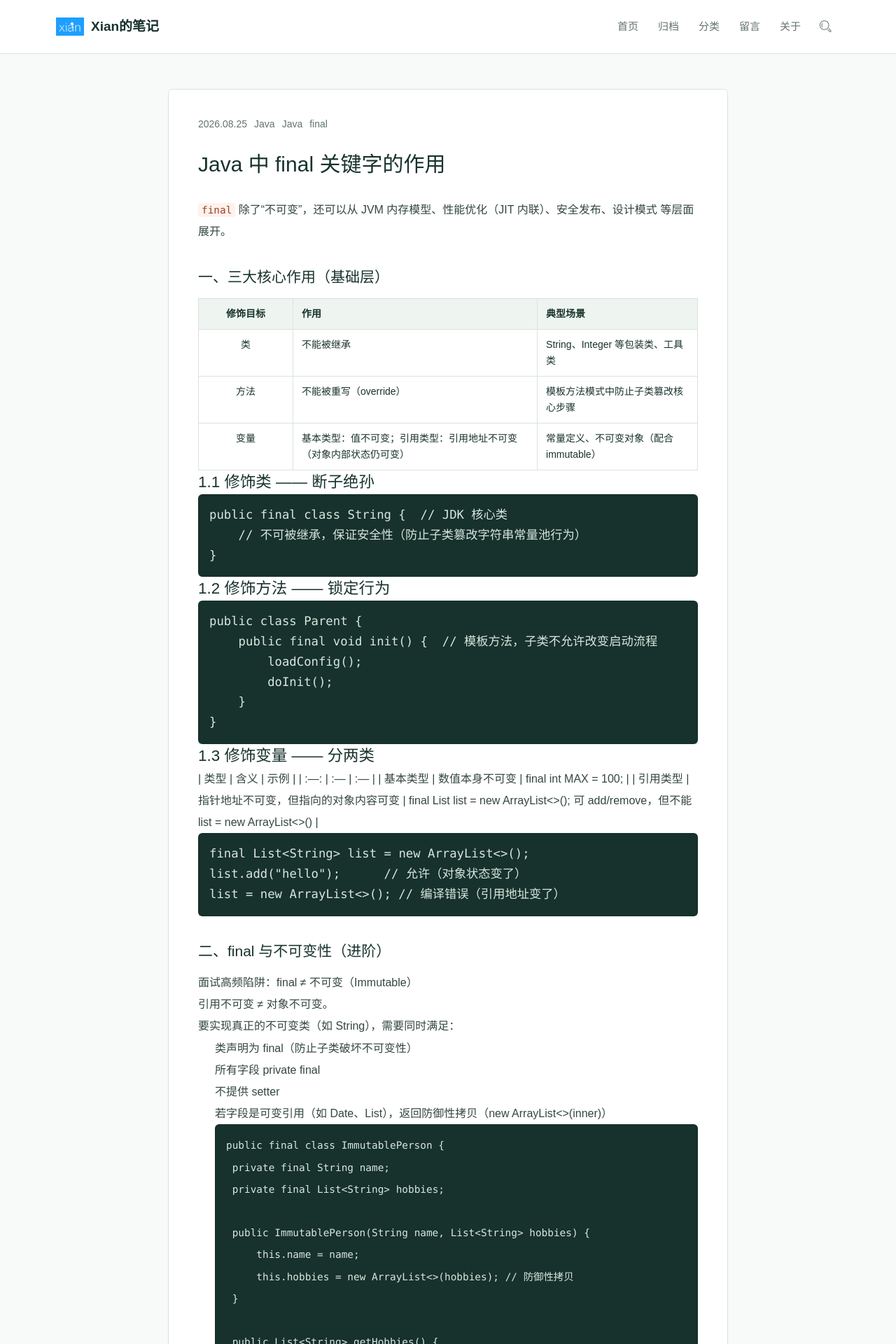
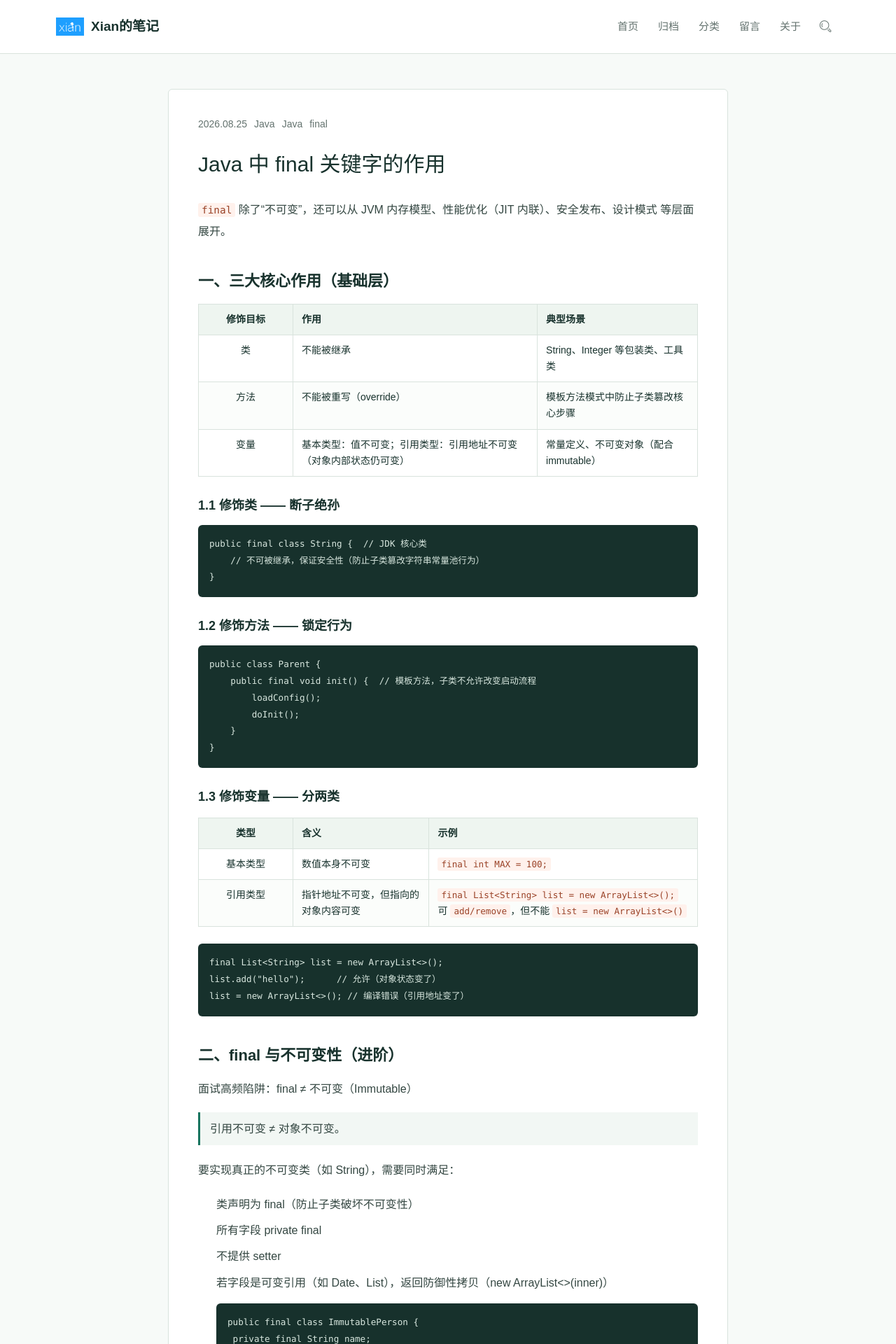
Before and after one commit to XiaoHeiXian/xiaoheixian.github.io, a Jekyll site: the page built from posts/2026-08-25-final.md, in a window 1280 px wide. Shown: the top 1920 px of the page at 70% size. Built offline with Jekyll 4.4.1, drawn with Linux system fonts in a browser that asks for light colours.

Commit message:
fix: improve article markdown rendering

````diff
--- a/posts/2026-08-25-final.md
+++ b/posts/2026-08-25-final.md
@@ -41,8 +41,9 @@ public class Parent {
 
 | 类型 | 含义 | 示例 |
 | :---: | :--- | :--- |
-| 基本类型 | 数值本身不可变 | final int MAX = 100; |
-| 引用类型 | 指针地址不可变，但指向的对象内容可变 | final List<String> list = new ArrayList<>(); 可 add/remove，但不能 list = new ArrayList<>() |
+| 基本类型 | 数值本身不可变 | `final int MAX = 100;` |
+| 引用类型 | 指针地址不可变，但指向的对象内容可变 | `final List<String> list = new ArrayList<>();` 可 `add/remove`，但不能 `list = new ArrayList<>()` |
+
 ```java
 final List<String> list = new ArrayList<>();
 list.add("hello");      // 允许（对象状态变了）
--- a/static/css/blog-v2.css
+++ b/static/css/blog-v2.css
@@ -283,7 +283,22 @@ body.blog-v2 {
 }
 
 .article-content h1 { margin: 0 0 28px; color: var(--ink); font-size: 30px; line-height: 1.35; }
-.article-content h2 { margin: 34px 0 14px; color: var(--ink); font-size: 21px; }
+
+.article-content h2 {
+  margin: 40px 0 16px;
+  color: var(--ink);
+  font-size: 22px;
+  font-weight: 700;
+  line-height: 1.45;
+}
+
+.article-content h3 {
+  margin: 28px 0 12px;
+  color: var(--ink);
+  font-size: 18px;
+  font-weight: 700;
+  line-height: 1.5;
+}
 
 .article-content p, .article-content li {
   color: #334641;
@@ -291,12 +306,29 @@ body.blog-v2 {
   line-height: 1.95;
 }
 
-.article-content ul, .article-content ol { padding-left: 24px; }
+.article-content p { margin: 0 0 18px; }
+
+.article-content ul, .article-content ol {
+  margin: 0 0 22px;
+  padding-left: 24px;
+}
+
+.article-content ul { list-style: disc; }
+.article-content ol { list-style: decimal; }
+
+.article-content li {
+  display: list-item;
+  margin: 6px 0;
+  padding-left: 2px;
+}
+
+.article-content li::marker { color: var(--accent); font-weight: 700; }
 
 .article-content table {
   display: block;
   overflow-x: auto;
   width: 100%;
+  margin: 16px 0 24px;
   border-collapse: collapse;
   font-size: 14px;
 }
@@ -307,9 +339,11 @@ body.blog-v2 {
   vertical-align: top;
   border: 1px solid var(--line);
   line-height: 1.65;
+  word-break: break-word;
 }
 
 .article-content th { color: var(--ink); background: #eef5f0; font-weight: 700; }
+.article-content tbody tr:nth-child(even) td { background: #fbfdfb; }
 .article-content img { max-width: 100%; height: auto; border: 1px solid var(--line); border-radius: 4px; }
 
 .article-content code {
@@ -323,13 +357,26 @@ body.blog-v2 {
 
 .article-content pre {
   overflow-x: auto;
+  margin: 14px 0 22px;
   padding: 16px;
   color: #d8e7df;
   background: #17312c;
   border-radius: 6px;
+  font-size: 14px;
+  line-height: 1.7;
 }
 
 .article-content pre code { padding: 0; color: inherit; background: transparent; }
+
+.article-content blockquote {
+  margin: 0 0 20px;
+  padding: 8px 14px;
+  color: var(--muted);
+  background: #f2f7f4;
+  border-left: 3px solid var(--accent);
+}
+
+.article-content blockquote p:last-child { margin-bottom: 0; }
 
 .blog-v2 .footer {
   box-sizing: border-box;
@@ -358,4 +405,7 @@ body.blog-v2 {
   .archive-category { grid-column: 2; }
   .article-content { padding: 28px 22px 32px; }
   .article-content h1 { font-size: 26px; }
+  .article-content h2 { margin-top: 34px; font-size: 21px; }
+  .article-content h3 { font-size: 18px; }
+  .article-content th, .article-content td { min-width: 96px; padding: 9px 10px; }
 }
````
Also changed, not shown: 发布文章流程.md (+10 -0 lines).
